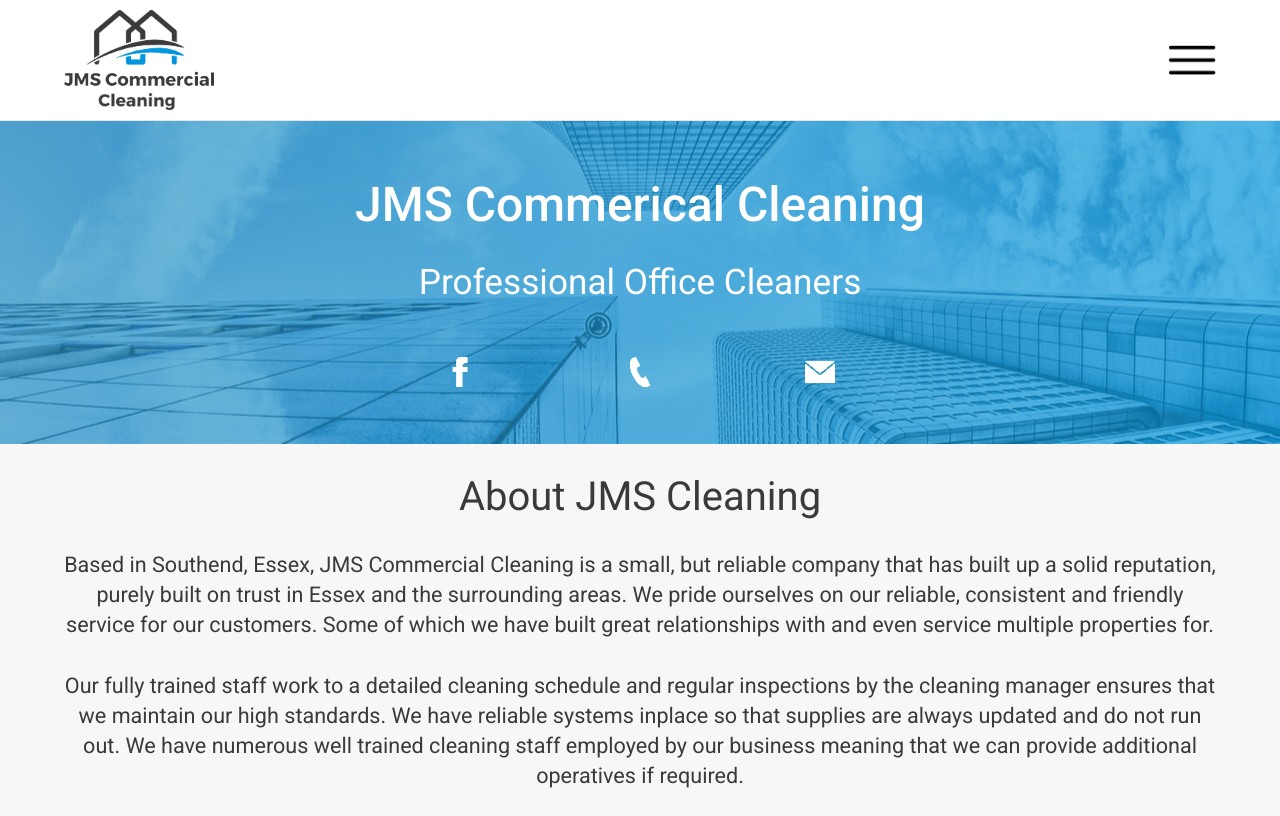
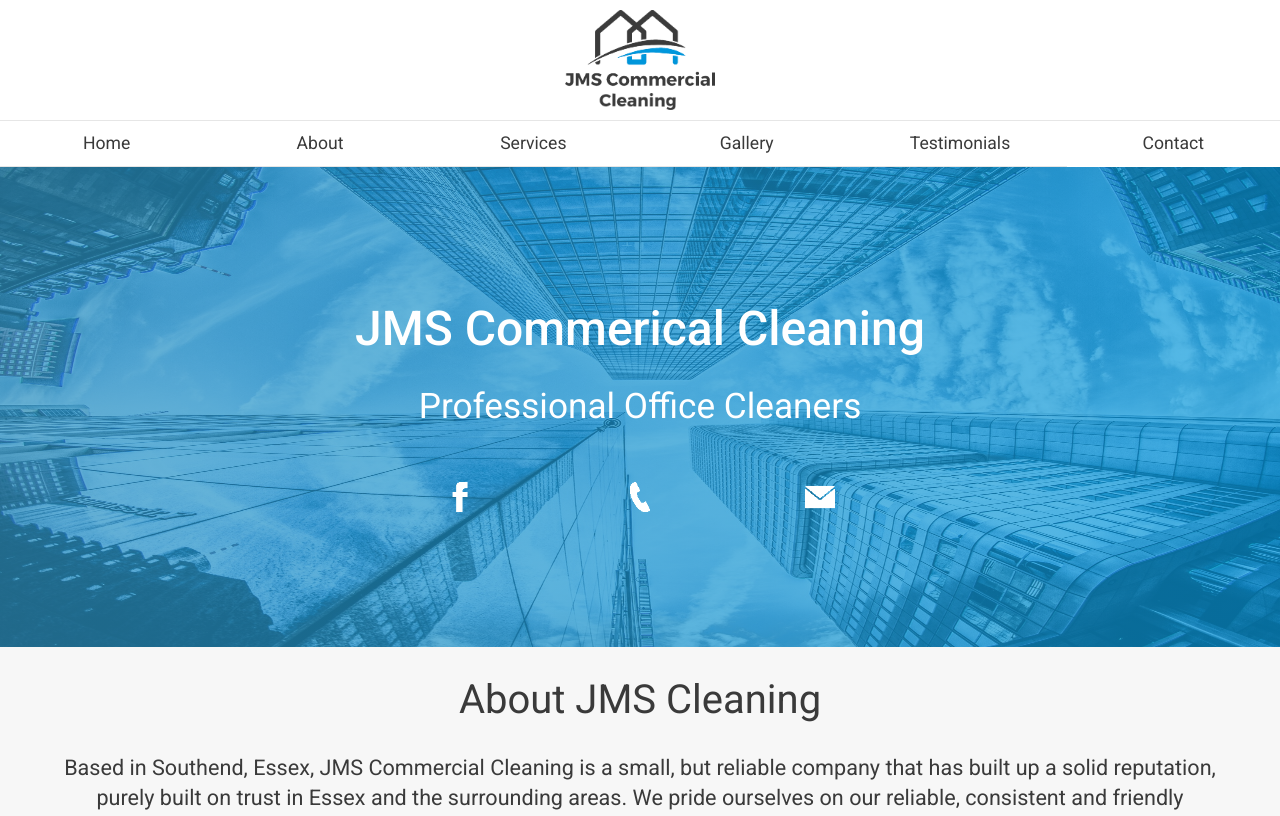
Before and after one commit to callump5/jms_cleaning, a Django app: page / in a window 1280 px wide. Shown: the top 816 px of the page. Run offline with Django 3.2, Linux system fonts and the light colour scheme; data comes from the database, SQL or seed files in the repository; some libraries are stand-ins or nearby versions.

Commit message:
Finished Home Page

```diff
--- a/static/css/style.css
+++ b/static/css/style.css
@@ -156,7 +156,10 @@
         width: 100%;
         padding: 10px 0;
         text-align: center;
-        font-size: 1.2em;
+    }
+    #nav-links li a {
+        font-size: 1.1em;
+        font-weight: 400;
     }
 
     #nav-links li:last-child{
@@ -206,6 +209,7 @@
         flex-direction: column;
         justify-content: center;
         align-items: center;
+        text-align: center;
 
     }
 
@@ -498,14 +502,39 @@
         justify-content: flex-end;
     }
 
-@media screen and (min-width: 800px) {
+@media screen and (min-width: 600px) {
+
+
+    /****************/
+    /**** Navbar ****/
+    /****************/
+
+    #toggle {
+        display: none;
+    }
+
+    #navbar-header {
+        justify-content: center;
+    }
+
+    #nav-links {
+        display: flex;
+        flex-direction: row;
+    }
+
+
+
+    /**************/
+    /**** Home ****/
+    /**************/
 
     .link-box {
         height: 320px;
     }
 
     #landing, .img-break {
-        background-size: unset;
+        min-height: 60vh;
+        background-size: 100% 100%;
     }
 
 }
```
Also changed, not shown: 1 other file.
